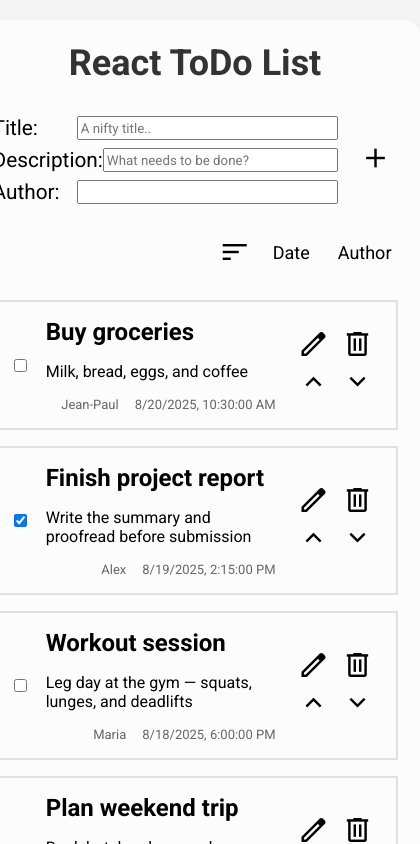
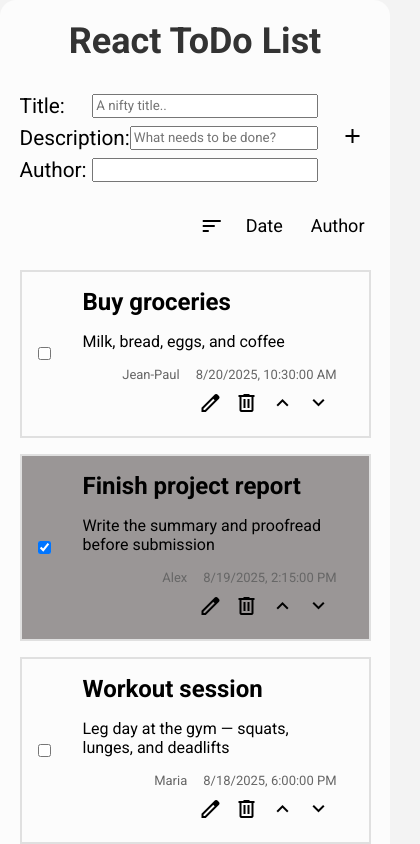
Before and after one commit to Arnith86/LexiconExercise15_React_Todo_List, a React (Vite) app in the folder LexiconExercise13_React_Media_Player_TS_CSS_React/: page / in a window 390 px wide. Shown: the top 844 px of the page, 420 px wide, since content can reach past the window. Built offline with nearby package versions, Linux system fonts and the light colour scheme.

Commit message:
added responsive styling

```diff
--- a/LexiconExercise13_React_Media_Player_TS_CSS_React/src/components/TodoItem.tsx
+++ b/LexiconExercise13_React_Media_Player_TS_CSS_React/src/components/TodoItem.tsx
@@ -32,12 +32,13 @@ export function TodoItem({
   const date = timeStamp instanceof Date ? timeStamp : new Date(timeStamp);
 
   return (
-    <article className="todo-item">
+    <article className={`todo-item ${completed ? "completed" : ""}`}>
       <input
         type="checkbox"
         checked={completed ?? false}
         onChange={onCompleteToggle}
       />
+      <span className="information-and-buttons">
         <div className="text-information">
           <h2 className="todo-item-title">{title}</h2>
           <p className="todo-item-content">{content}</p>
@@ -50,6 +51,7 @@ export function TodoItem({
           </span>
         </div>
         <TodoItemButtons onButtonClick={forwardButtonEvent} />
+      </span>
     </article>
   );
 }
--- a/LexiconExercise13_React_Media_Player_TS_CSS_React/src/css/base.css
+++ b/LexiconExercise13_React_Media_Player_TS_CSS_React/src/css/base.css
@@ -3,7 +3,7 @@ html {
   --secondary-color: #fcfcfc;
   --primary-text-color: #333333;
   --secondary-text-color: #666666;
-  --completed-text-color: #999999;
+  --completed-background-color: #777272bb;
   --border-color: #e0e0e0;
 }
 
--- /dev/null
+++ b/LexiconExercise13_React_Media_Player_TS_CSS_React/src/css/responsive.css
@@ -0,0 +1,38 @@
+@media screen and (max-width: 768px) {
+  .todo-item-Buttons {
+    flex-direction: row;
+    justify-content: flex-end;
+  }
+
+  .text-information {
+    display: flex;
+    flex-direction: column;
+    align-items: safe;
+    min-width: 0;
+    gap: 1rem;
+    max-width: 100%;
+  }
+
+  .information-and-buttons {
+    display: flex;
+    flex-direction: column;
+    align-items: normal;
+    gap: 0.5rem;
+    padding-inline: 1rem;
+  }
+}
+
+@media screen and (max-width: 479px) {
+  body {
+    padding: 0;
+  }
+
+  #root {
+    width: 100%;
+    min-width: 0;
+  }
+
+  .material-symbols-outlined {
+    font-size: 1.5rem;
+  }
+}
--- a/LexiconExercise13_React_Media_Player_TS_CSS_React/src/css/style.css
+++ b/LexiconExercise13_React_Media_Player_TS_CSS_React/src/css/style.css
@@ -5,3 +5,4 @@
 @import url("todo-item.css");
 @import url("todo-item-buttons.css");
 @import url("todo-list.css");
+@import url("responsive.css");
--- a/LexiconExercise13_React_Media_Player_TS_CSS_React/src/css/todo-item.css
+++ b/LexiconExercise13_React_Media_Player_TS_CSS_React/src/css/todo-item.css
@@ -7,22 +7,34 @@
   border: 2px solid var(--border-color);
 }
 
-.todo-item input {
-  flex: 0.5;
+.todo-item.completed {
+  background-color: var(--completed-background-color);
 }
 
-.todo-item .text-information {
+.information-and-buttons {
+  display: flex;
+  flex-direction: row;
+  align-items: center;
+  min-width: 0;
+  width: 100%;
+}
+
+.todo-item input {
+  flex: 1;
+}
+
+.information-and-buttons .text-information {
   display: flex;
   flex-direction: column;
   gap: 1rem;
-  flex-grow: 6; /*JP comment: allows the field to expand with window*/
+  flex-grow: 4; /*JP comment: allows the field to expand with window*/
   flex-shrink: 1; /*JP comment: allows the field to shrink with window*/
   flex-basis: 0;
   min-width: 0; /*JP comment: must have value for grow/shrink to work*/
   overflow-wrap: break-word;
 }
 
-.todo-item .todo-item-Buttons {
+.information-and-buttons .todo-item-Buttons {
   flex: 1;
 }
 
```
Lines whose indentation alone changed are shown as unchanged.
